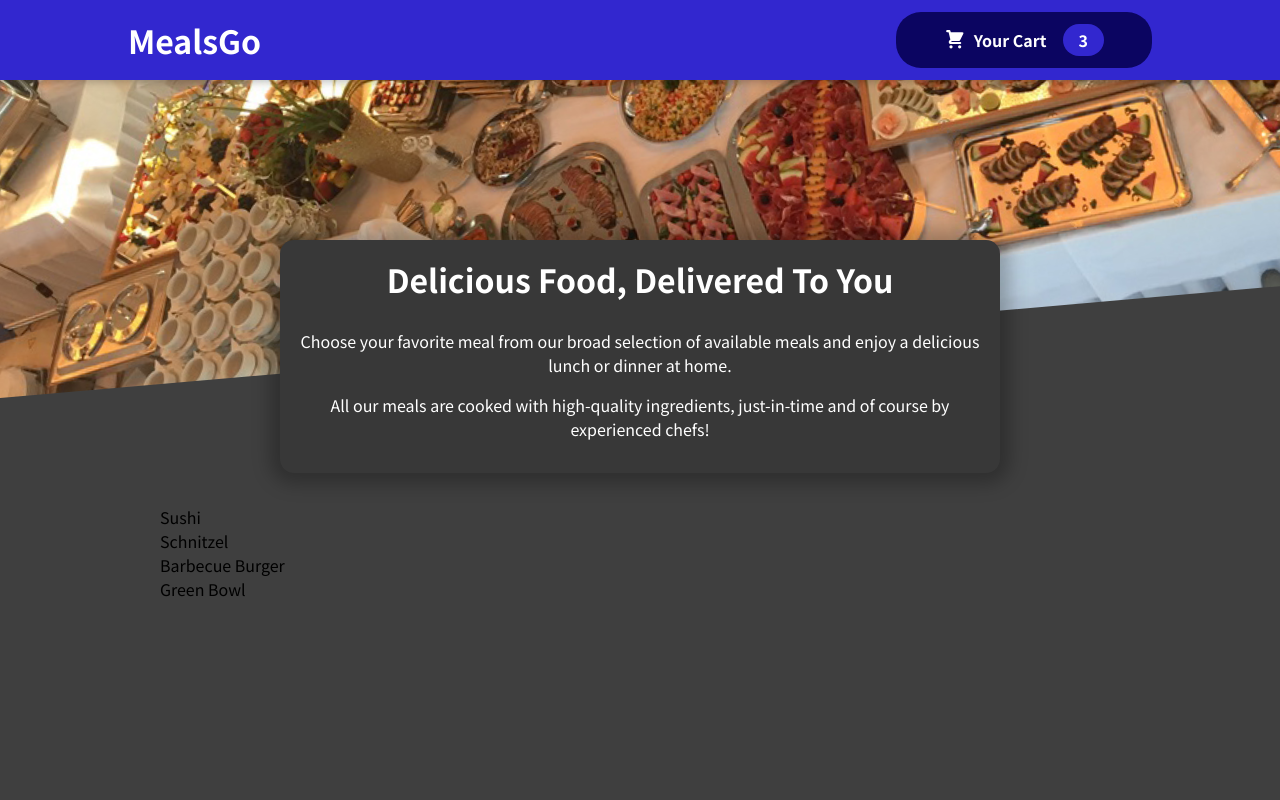
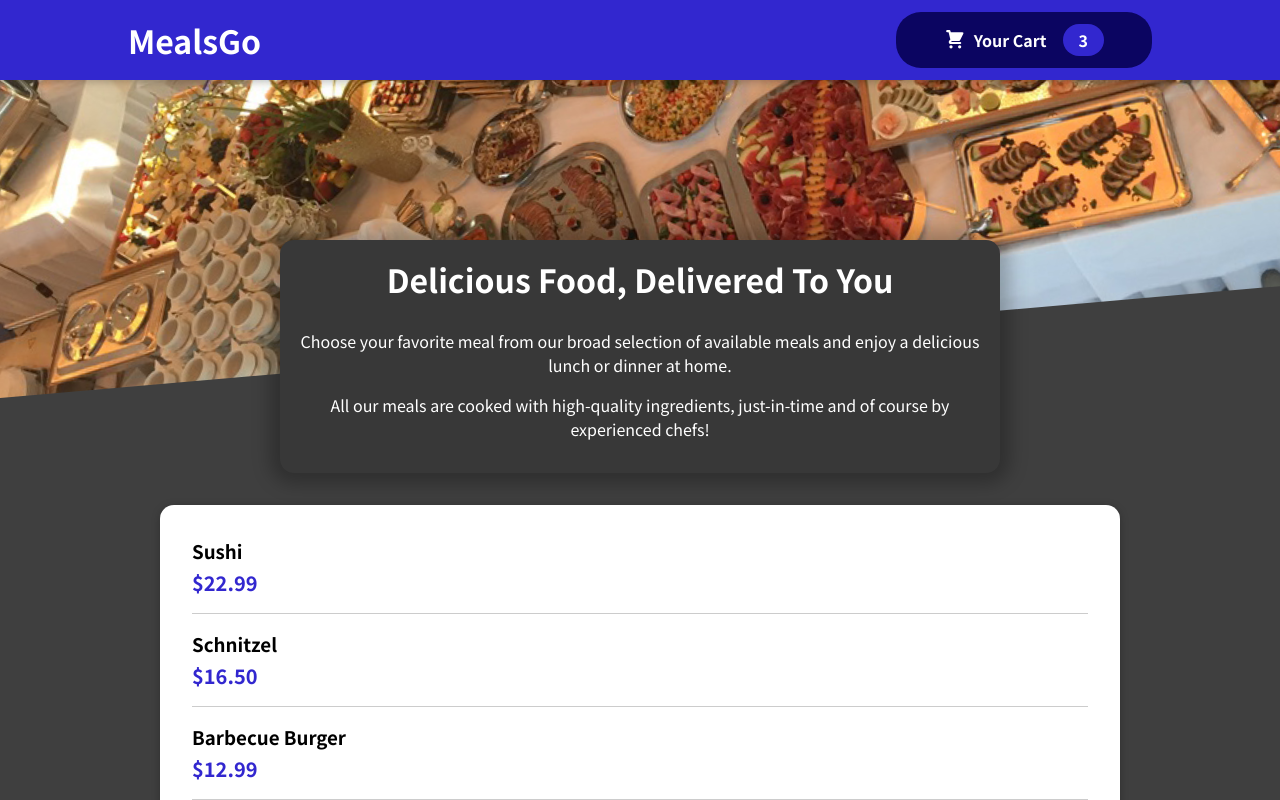
Before and after one commit to cjchika/food-order-app, a React (Create React App) app: page / in a window 1280 px wide. Shown: the top 800 px of the page. Built offline with nearby package versions, Linux system fonts and the light colour scheme.

Commit message:
updating...

```diff
--- a/src/components/Meals/AvailableMeals.js
+++ b/src/components/Meals/AvailableMeals.js
@@ -1,41 +1,50 @@
-import React from 'react';
+import React from "react";
 
-import styles from './AvailableMeals.module.css';
+import MealItem from "./MealItem/MealItem";
+import Card from "../UI/Card";
+import styles from "./AvailableMeals.module.css";
 
 const DUMMY_MEALS = [
   {
-    id: 'm1',
-    name: 'Sushi',
-    description: 'Finest fish and veggies',
+    id: "m1",
+    name: "Sushi",
+    description: "Finest fish and veggies",
     price: 22.99,
   },
   {
-    id: 'm2',
-    name: 'Schnitzel',
-    description: 'A german specialty!',
+    id: "m2",
+    name: "Schnitzel",
+    description: "A german specialty!",
     price: 16.5,
   },
   {
-    id: 'm3',
-    name: 'Barbecue Burger',
-    description: 'American, raw, meaty',
+    id: "m3",
+    name: "Barbecue Burger",
+    description: "American, raw, meaty",
     price: 12.99,
   },
   {
-    id: 'm4',
-    name: 'Green Bowl',
-    description: 'Healthy...and green...',
+    id: "m4",
+    name: "Green Bowl",
+    description: "Healthy...and green...",
     price: 18.99,
   },
 ];
 
 const AvailableMeals = () => {
-	const mealsList = DUMMY_MEALS.map(meal => <li>{meal.name}</li>);
-	return <section className={styles.meals}>
-		<ul>
-			{mealsList}
-		</ul>
-	</section>
+  const mealsList = DUMMY_MEALS.map((meal) => (
+    <MealItem
+      key={meal.id}
+      name={meal.name}
+      desc={meal.description}
+      price={meal.price}
+    />
+  ));
+  return (
+    <section className={styles.meals}>
+      <Card>{mealsList}</Card>
+    </section>
+  );
 };
 
 export default AvailableMeals;
--- /dev/null
+++ b/src/components/Meals/MealItem/MealItem.js
@@ -0,0 +1,17 @@
+import styles from "./MealItem.module.css";
+
+const MealItem = (props) => {
+	const price = `$${props.price.toFixed(2)}`;
+  return (
+    <li className={styles.meal}>
+      <div>
+        <h3>{props.name}</h3>
+				<div className={styles.description}>{props.description}</div>
+				<div className={styles.price}>{price}</div>
+      </div>
+      <div></div>
+    </li>
+  );
+};
+
+export default MealItem;
--- /dev/null
+++ b/src/components/Meals/MealItem/MealItem.module.css
@@ -0,0 +1,22 @@
+.meal {
+  display: flex;
+  justify-content: space-between;
+  margin: 1rem;
+  padding-bottom: 1rem;
+  border-bottom: 1px solid #ccc;
+}
+
+.meal h3 {
+  margin: 0 0 0.25rem 0;
+}
+
+.description {
+  font-style: italic;
+}
+
+.price {
+  margin-top: 0.25rem;
+  font-weight: bold;
+  color: #3227cf;
+  font-size: 1.25rem;
+}
--- a/src/components/UI/Card.js
+++ b/src/components/UI/Card.js
@@ -1,5 +1,7 @@
-const Card = () => {
+import styles from './Card.module.css';
 
+const Card = (props) => {
+	return <div className={styles.card}>{props.children}</div>
 };
 
 export default Card;
```
Also changed, not shown: src/components/Meals/MealItem/MealItemForm.js (added).
